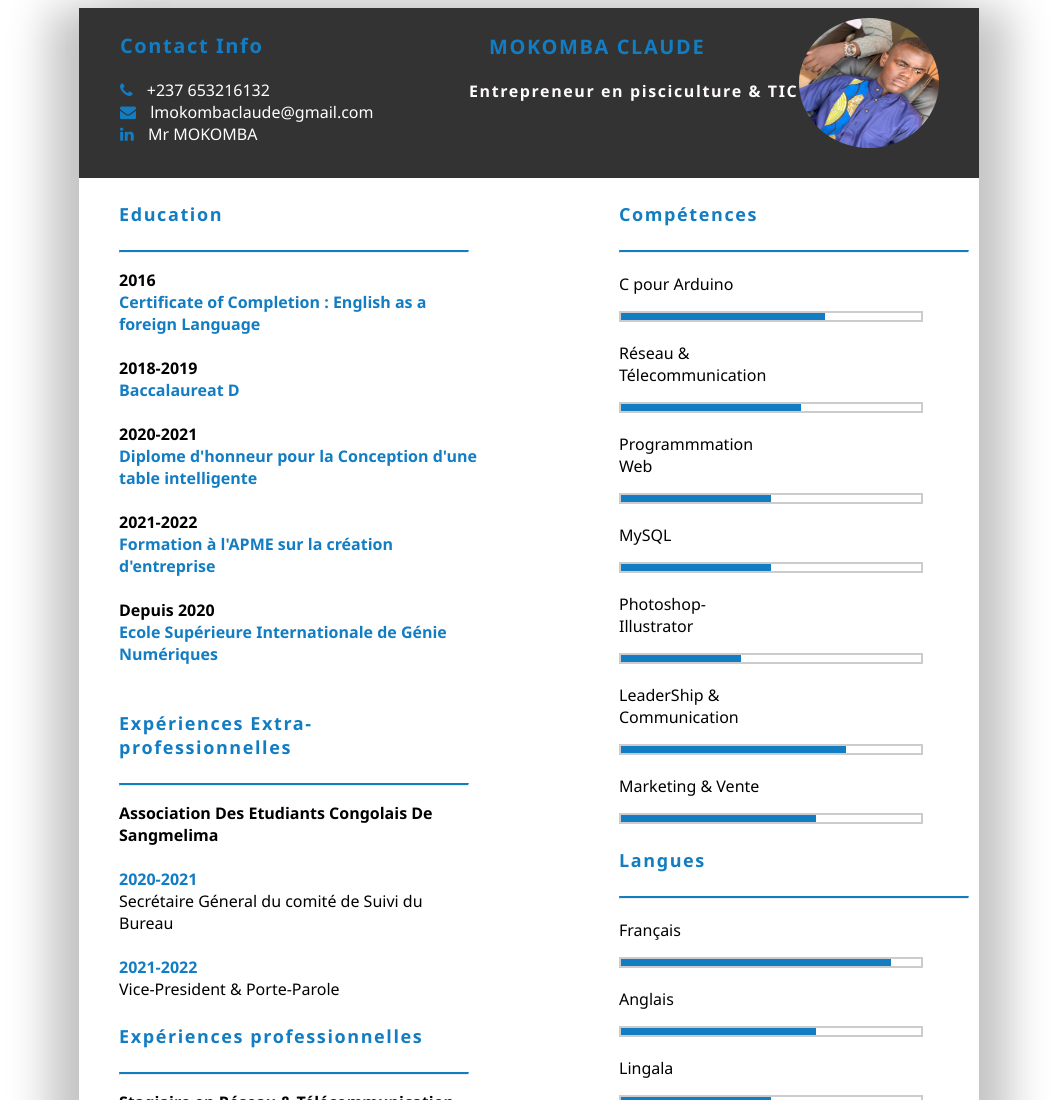
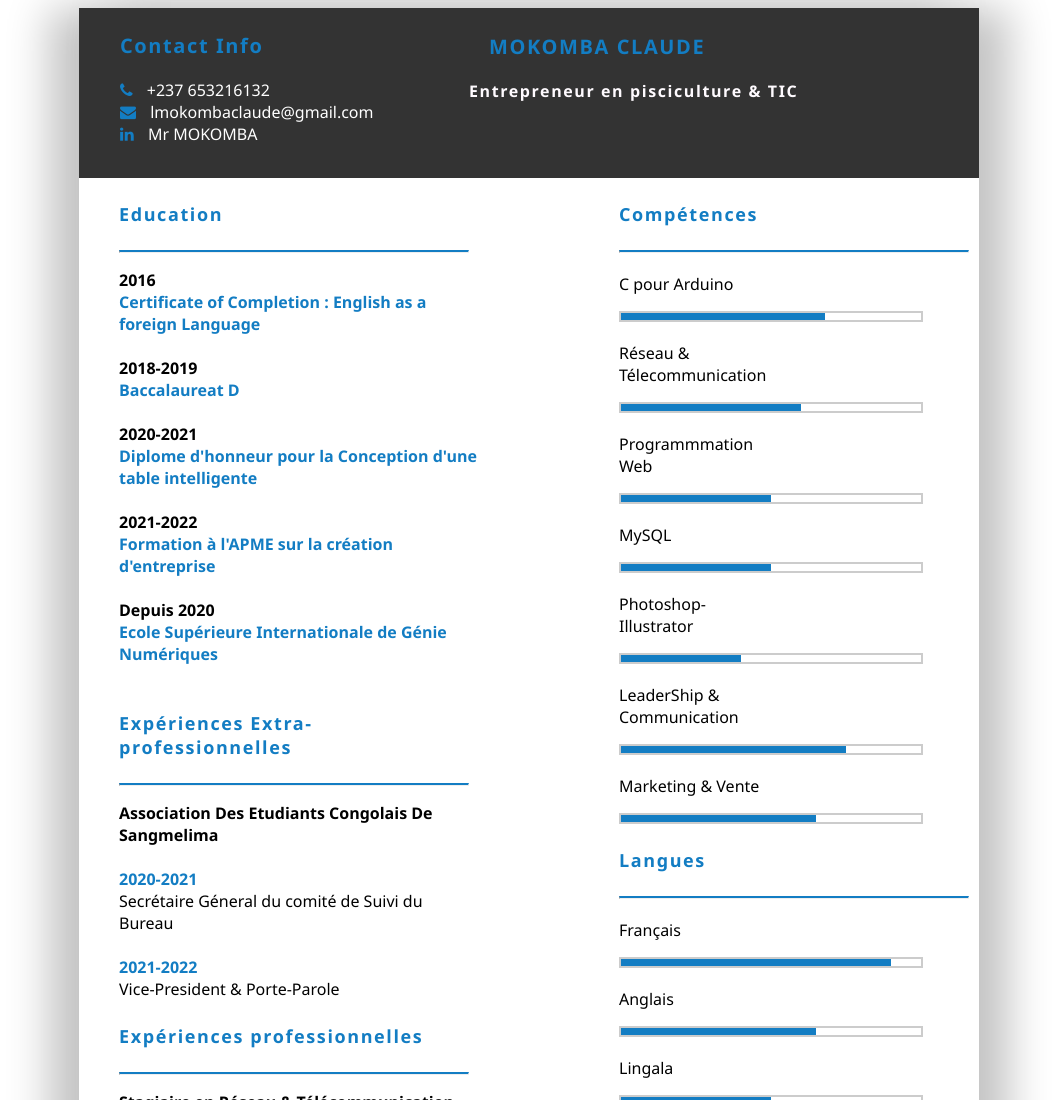
Before and after one commit to Claudem17/my-curriculum, a plain HTML site: page index.html in a window 1280 px wide. Shown: the top 1100 px of the page, without its empty margins (111-1168 px from the left). Drawn offline with Linux system fonts and the light colour scheme.

Commit message:
Add files via upload

```diff
--- a/index.html
+++ b/index.html
@@ -13,9 +13,9 @@
 <body>
     <main>
        <header>
-                <div class="my_picture">
-                    <img src="Claudem.jpg" width="110%" height="120%" alt="">
-                </div>
+        <div class="my_picture">
+            <img src=""   class="card-img">
+        </div>
               <div class="Description">
                     <h3>MOKOMBA CLAUDE</h3>
                     <p class="work">Entrepreneur en pisciculture & TIC </p>
```
